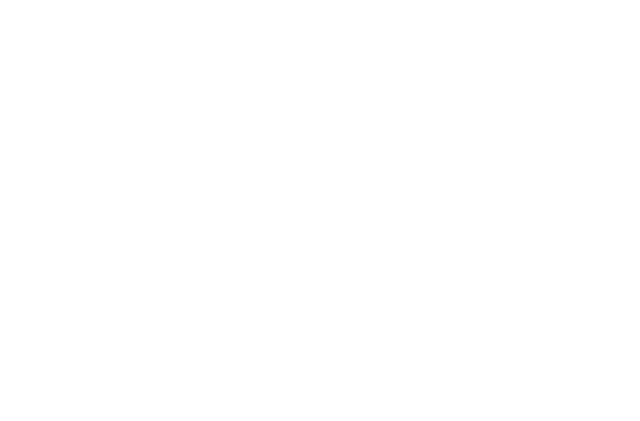
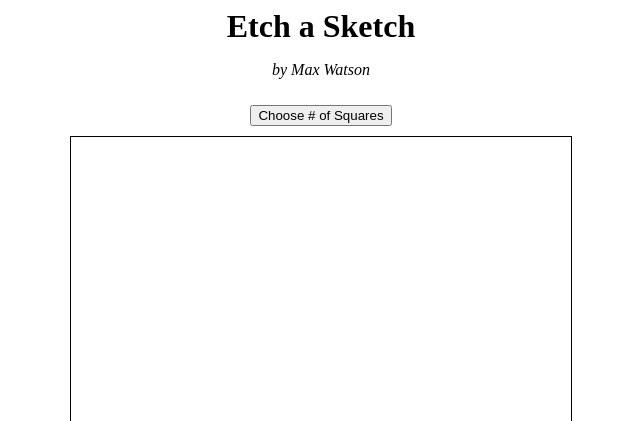
Before and after one commit to maxwwatson/TOP-etch-a-sketch, a plain HTML site: page index.html in a window 1280 px wide. Shown: the top 421 px of the page, without its empty margins (319-959 px from the left). Drawn offline with Linux system fonts and the light colour scheme.

Commit message:
working grid of divs and hover, with some title and etc html elements

```diff
--- a/index.html
+++ b/index.html
@@ -7,8 +7,12 @@
     <title>Document</title>
 </head>
 <body>
-    <div class="container">
-
+    <div id="page-container">
+        <h1 id="title">Etch a Sketch</h1>
+        <p class="author">by Max Watson</p>
+        <button id="choose-square">Choose # of Squares</button>
+        <div id="etch-container">
+        </div>
     </div>
 </body>
 </html>
--- a/script.js
+++ b/script.js
@@ -0,0 +1,39 @@
+// allow user to change this later
+const squaresPerSide = 16;
+const squaresTotal = squaresPerSide**2;
+const squareArray = [];
+
+// let elements = document.getEleementsByTagName('div');
+
+// references
+const container = document.querySelector('#etch-container');
+const containerWidth = container.clientWidth;
+const containerHeight = container.clientHeight;
+console.log(container.clientWidth);
+console.log(containerWidth + " ff " + containerHeight);
+
+const squareWidth = containerWidth / squaresPerSide;
+const squareHeight = containerHeight / squaresPerSide;
+console.log(`squareWidth ${squareWidth} totalW ${squareWidth * squaresTotal}`)
+
+const squareStyle = `width: ${squareWidth}px;
+                     height: ${squareHeight}px;`
+
+createSquares(squaresTotal);
+
+// create all div squares
+function createSquares(squares) {
+    for(let i = 0; i < squaresTotal; i++){
+        squareArray[i] = document.createElement('div');
+        squareArray[i].setAttribute("style", squareStyle);
+        //squareArray[i].classList.toggle('hoverEffect');
+       // squareArray[i].addEventListener('hover', changeColour);
+        container.appendChild(squareArray[i]);
+    }
+}
+
+/*
+function changeColour(event) {
+    this.classList.toggle('')
+}
+*/
--- a/styles.css
+++ b/styles.css
@@ -1,7 +1,33 @@
-.container {
+#page-container{
+    display: flex;
+    flex-direction: column;
+    align-items: center;
+    margin: 0;
+}
+
+#title {
+    margin: 0;
+}
+.author {
+    font-style: italic;
+}
+
+#choose-square {
+    max-width: 200px;
+    margin: 10px;
+}
+#etch-container {
     display:flex;
     flex-wrap: wrap;
-    width: 90vh;
-    justify-content: space-evenly;
-    align-items: start;
+    width: 500px;
+    height: 500px;
+    border: 1px solid black;
 }
+
+.square {
+
+}
+
+div#etch-container > div:hover {
+    background-color: red;
+}
```
